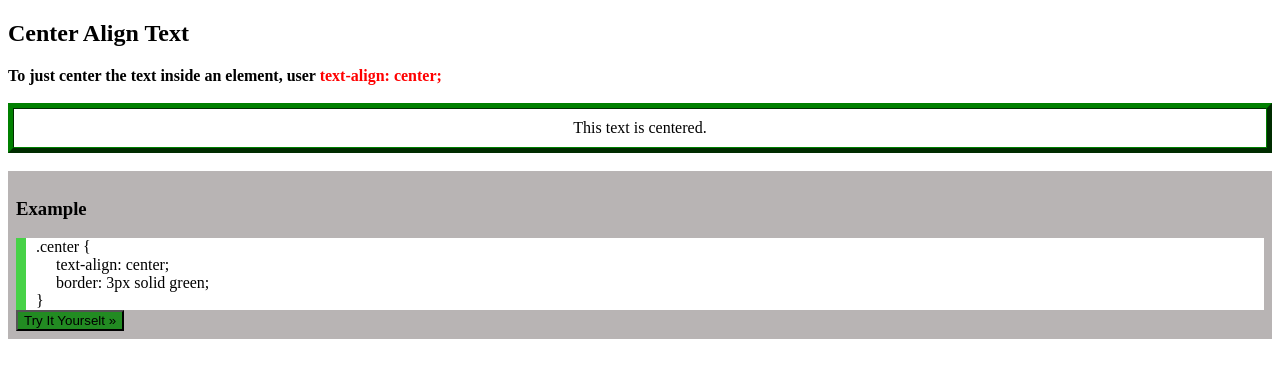
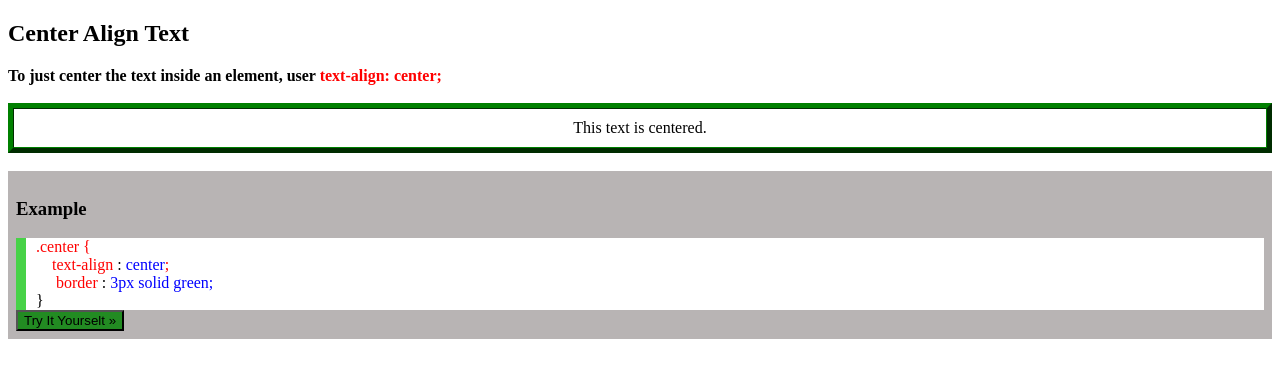
Before and after one commit to thinhsuy2908/html, a plain HTML site: page seision5/bt6ss5.html in a window 1280 px wide. Drawn offline with Linux system fonts and the light colour scheme.

Commit message:
Add files via upload

```diff
--- a/seision5/bt6ss5.html
+++ b/seision5/bt6ss5.html
@@ -37,11 +37,11 @@
             <h3>Example</h3>
         <div id="b">
             <span>
-                <span>.center {</span>
+                <span style="color: red;">.center {</span>
                     <br>
-                <span>&nbsp;&nbsp;&nbsp;&nbsp;    text-align: center;</span>
+                <span style="color: red;">&nbsp;&nbsp;&nbsp;&nbsp;text-align <span style="color: black;">:</span> <span style="color: blue;">center</span>;</span>
                     <br>
-                <span> &nbsp;&nbsp;&nbsp;&nbsp; border: 3px solid green;</span>
+                <span style="color: red;"> &nbsp;&nbsp;&nbsp;&nbsp; border <span style="color: black;">:</span> <span style="color: blue;">3px solid green;</span></span>
                     <br>
                 <span>}</span>
                     <br>
```
